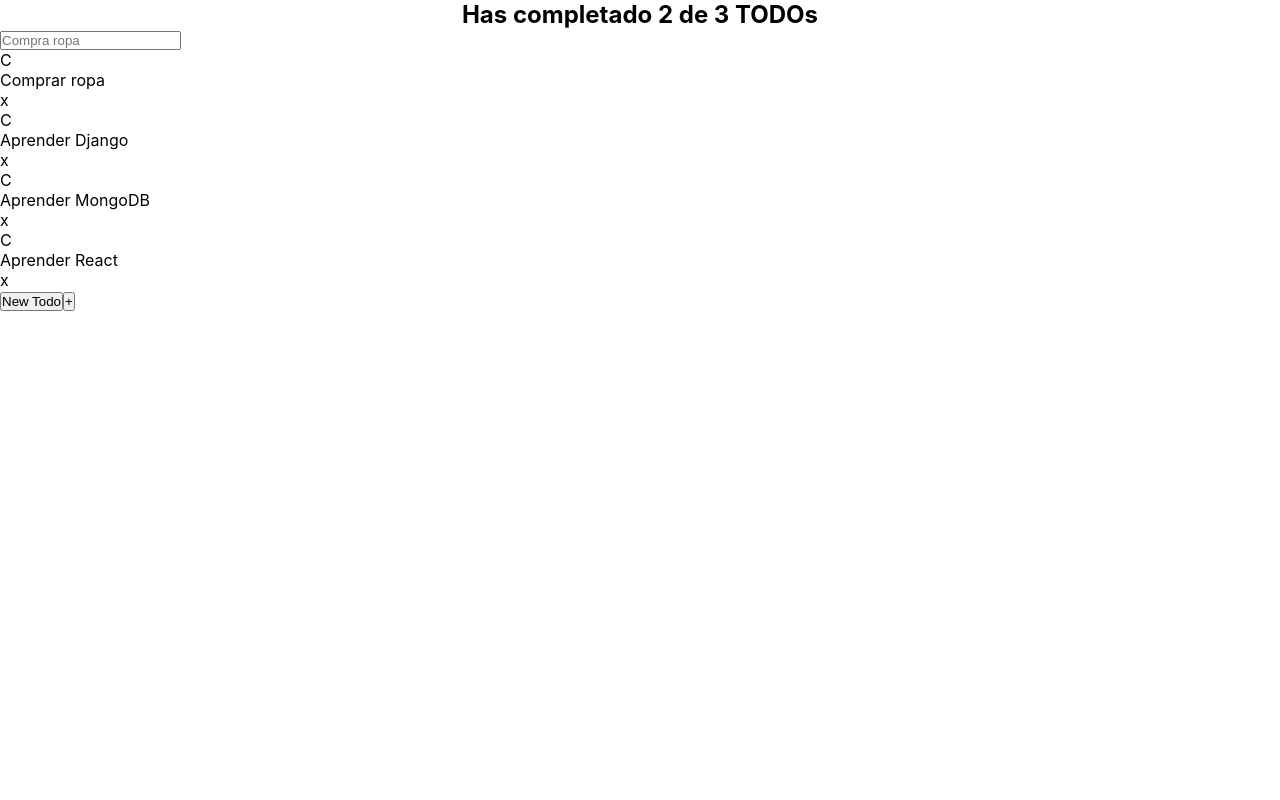
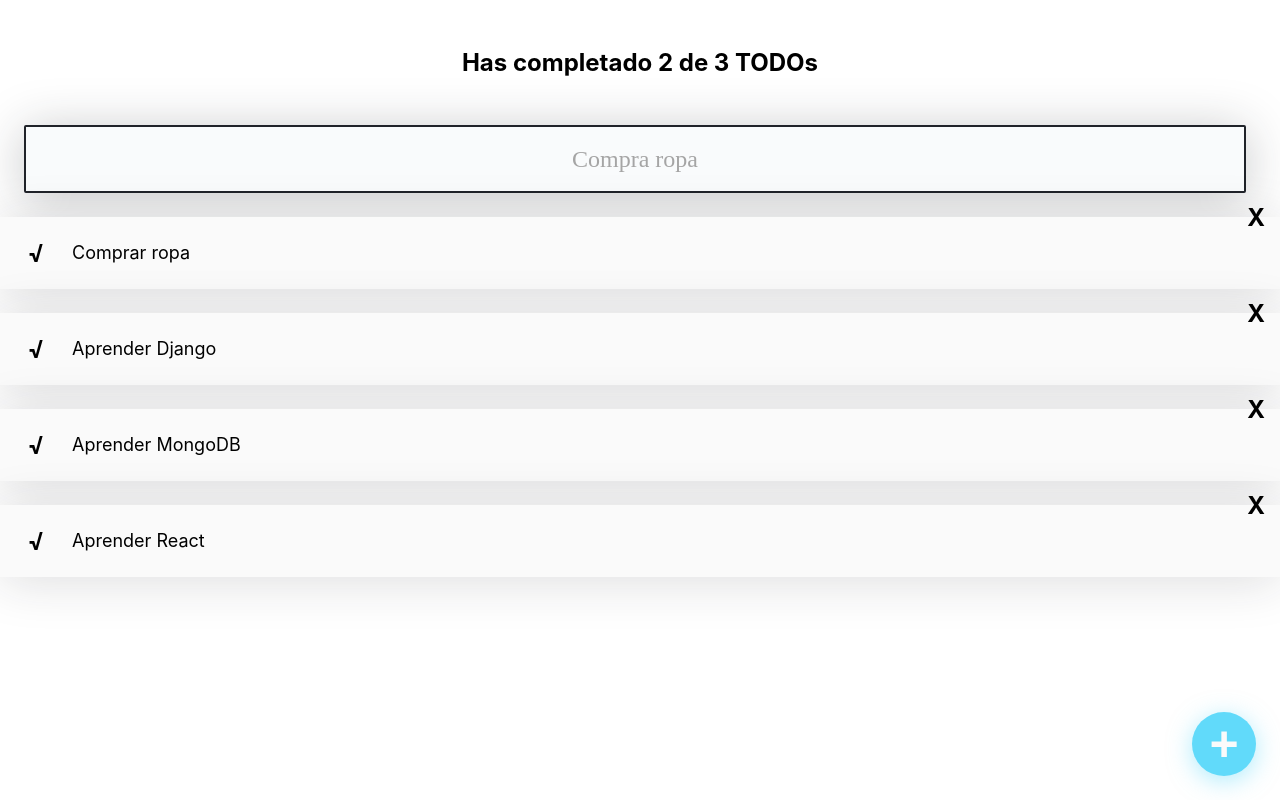
Before and after one commit to gagan-daka/todo-list, a React (Create React App) app: page / in a window 1280 px wide. Built offline with nearby package versions, Linux system fonts and the light colour scheme.

Commit message:
update css

```diff
--- a/src/App.js
+++ b/src/App.js
@@ -25,7 +25,6 @@
       </TodoList>
 
       <CreateTodoButton />
-      <button>+</button>
     </React.Fragment>
   );
 }
--- /dev/null
+++ b/src/CreateTodoButton.css
@@ -0,0 +1,25 @@
+.CreateTodoButton {
+    background-color: #61DAFA;
+    box-shadow: 0px 5px 25px rgba(97, 218, 250, 0.5);
+    border: none;
+    border-radius: 50%;
+    cursor: pointer;
+    font-size: 50px;
+    position: fixed;
+    bottom: 24px;
+    right: 24px;
+    font-weight: bold;
+    color: #FAFAFA;
+    display: flex;
+    justify-content: center;
+    align-items: center;
+    height: 64px;
+    width: 64px;
+
+    transform: rotate(0);
+    transition: .3s ease;
+  }
+
+  .CreateTodoButton:hover {
+    transform: rotate(224deg);
+  }
--- a/src/CreateTodoButton.js
+++ b/src/CreateTodoButton.js
@@ -1,8 +1,8 @@
 import React from "react";
-
+import './CreateTodoButton.css'
 function CreateTodoButton() {
     return(
-        <button>New Todo</button>
+        <button className="CreateTodoButton">+</button>
     );
 }
 
--- a/src/TodoCounter.css
+++ b/src/TodoCounter.css
@@ -6,4 +6,6 @@
 .TodoCounter{
     font-size: 24px;
     text-align: center;
+    margin: 0;
+    padding: 48px;
 }
--- /dev/null
+++ b/src/TodoItem.css
@@ -0,0 +1,49 @@
+.TodoItem {
+    background-color: #FAFAFA;
+    position: relative;
+    display: flex;
+    justify-content: center;
+    align-items: center;
+    margin-top: 24px;
+    box-shadow: 0px 5px 50px rgba(32, 35, 41, 0.15);
+  }
+
+  .TodoItem-p {
+    margin: 24px 0 24px 24px;
+    width: calc(100% - 120px);
+    font-size: 18px;
+    line-height: 24px;
+    font-weight: 400;
+  }
+  .TodoItem-p--complete {
+    text-decoration: line-through;
+  }
+
+  .Icon {
+    cursor: pointer;
+    display: flex;
+    justify-content: center;
+    align-items: center;
+    height: 48px;
+    width: 48px;
+    font-size: 24px;
+    font-weight: bold;
+    /* background-color: #CCC; */
+  }
+
+  .Icon-check {
+    position: absolute;
+    left: 12px;
+  }
+  .Icon-check--active {
+    color: #4caf50;
+  }
+
+  .Icon-delete {
+    position: absolute;
+    top: -24px;
+    right: 0;
+  }
+  .Icon-delete:hover {
+    color: red;
+  }
--- a/src/TodoItem.js
+++ b/src/TodoItem.js
@@ -1,13 +1,20 @@
 import React from "react";
+import "./TodoItem.css";
 
-function TodoItem(props){
-    return (
-        <li>
-            <span>C</span>
-            <p>{props.text}</p>
-            <span>x</span>
-        </li>
-    );
+function TodoItem(props) {
+  return (
+    <li className="TodoItem">
+      <span
+        className={`Icon Icon-check ${props.completed && "Icon-check--active"}`}
+      >
+        √
+      </span>
+      <p className={`TodoItem-p ${props.completed && "TodoItem-p--complete"}`}>
+        {props.text}
+      </p>
+      <span className="Icon Icon-delete">X</span>
+    </li>
+  );
 }
 
 export { TodoItem };
--- /dev/null
+++ b/src/TodoList.css
@@ -0,0 +1,5 @@
+ul {
+    margin: 0;
+    padding: 0 0 56px 0;
+    list-style: none;
+  }
--- a/src/TodoList.js
+++ b/src/TodoList.js
@@ -1,4 +1,5 @@
 import React from "react";
+import './TodoList.css'
 
 function TodoList(props) {
     return(
--- /dev/null
+++ b/src/TodoSearch.css
@@ -0,0 +1,23 @@
+.TodoSearch {
+    background: #F9FBFC;
+    border-radius: 2px;
+    border: 2px solid #202329;
+    margin: 0 24px;
+    height: 64px;
+    width: calc(100% - 62px);
+    font-size: 24px;
+    text-align: center;
+    font-family: 'Montserrat';
+    font-weight: 400;
+    color: #1E1E1F;
+    box-shadow: 0px 5px 50px rgba(32, 35, 41, 0.25);
+  }
+  .TodoSearch::placeholder {
+    color: #A5A5A5;
+    font-family: 'Montserrat';
+    font-weight: 400;
+  }
+
+  .TodoSearch:focus {
+    outline-color: #61DAFA;
+  }
--- a/src/TodoSearch.js
+++ b/src/TodoSearch.js
@@ -1,8 +1,9 @@
 import React from "react";
+import './TodoSearch.css';
 
 function TodoSearch() {
     return(
-        <input placeholder="Compra ropa"/>
+        <input className="TodoSearch"  placeholder="Compra ropa"/>
     );
 }
 
```
